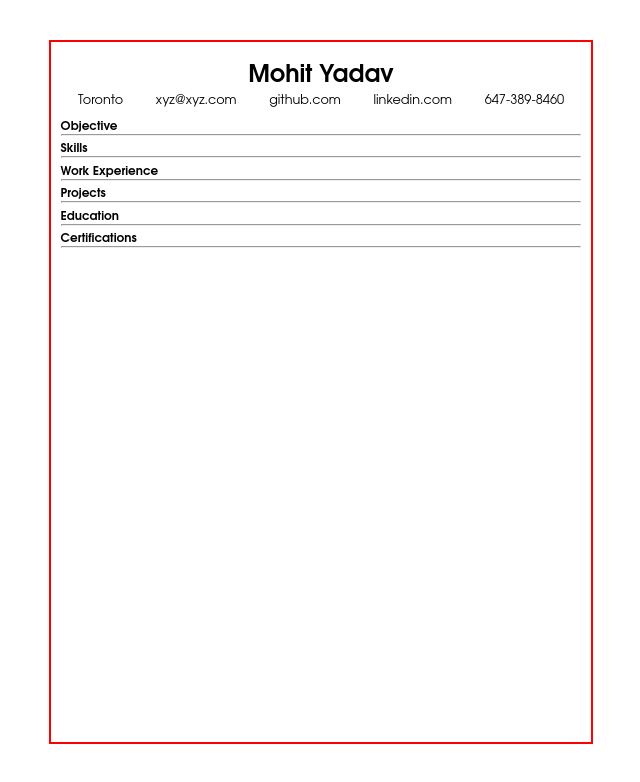
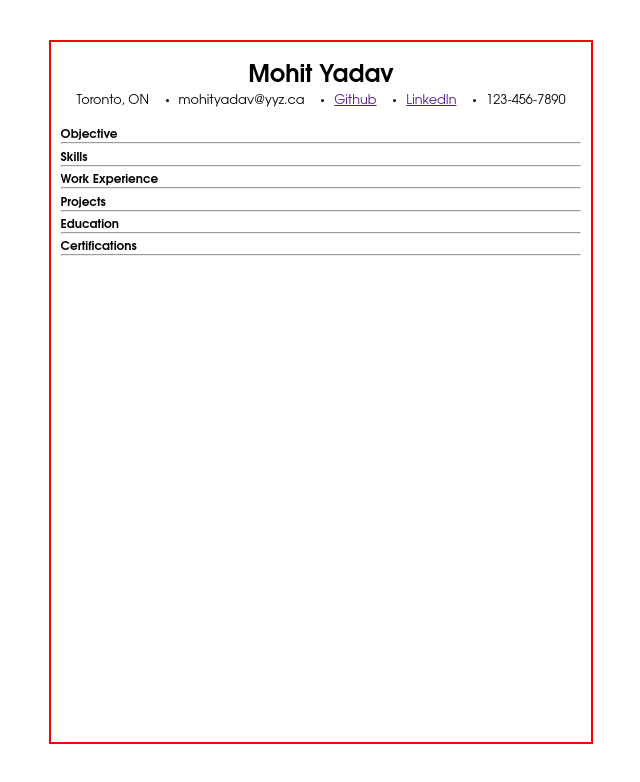
Before and after one commit to yaadevmohit/cv-generator, a React (Vite) app in the folder cv-generator/: page / in a window 1280 px wide. Shown: the top 782 px of the page, without its empty margins (319-959 px from the left). Built offline with nearby package versions, Linux system fonts and the light colour scheme; the HTML template or start-up script is replaced by a standard one.

Commit message:
header initial part done

```diff
--- a/cv-generator/src/assets/formData.tsx
+++ b/cv-generator/src/assets/formData.tsx
@@ -1,17 +1,18 @@
 export default {
     name: "Mohit Yadav",
-    about: [
-        {id: 0, fieldname: "city", value: "Toronto"},
-        {id: 1, fieldName: "email", value: "xyz@xyz.com"},
-        {id: 2, fieldName: "github", value: "github.com"},
-        {id: 3, fieldName: "linkedin", value: "linkedin.com"},
-        {id: 4, fieldName: "phone", value: "647-389-8460"},
-    ],
+    // city, email, github, linkedIn, phone
+    about: {
+        city: 'Toronto, ON',
+        email: "mohityadav@yyz.ca",
+        githubUrl: "",
+        linkedinUrl: "",
+        phone: "123-456-7890"
+    },
     objective: "Lorem ipsum dolor sit amet, consectetur adipisicing elit. Veritatis ipsam debitis, sint possimus quae pariatur laborum doloremque mollitia vitae minima, blanditiis reiciendis velit eos molestiae nemo, autem placeat sapiente. Ipsam?",
     skills: [
         {
             skillsGroupName: "",
-            skillGroupData: []
+            skillGroupData: [],
         },
     ],
     workExp: [
@@ -20,12 +21,13 @@ export default {
             jobTitle: "baller",
             location: "Toronto",
             startDate: "",
-            endData: "",
+            endDate: "",
             expPts: []
         }
     ],
     projects: [
         {
+
             projectName: "Library",
             websiteLink: "",
             repoLink: "",
--- a/cv-generator/src/components/Header.tsx
+++ b/cv-generator/src/components/Header.tsx
@@ -3,7 +3,7 @@ import "./styles/header.css"
 
 interface HeaderProps {
     name: string;
-    aboutData: {key: number, fieldName: string, value: string}[];
+    aboutData: {city: string, email: string, githubUrl: string, linkedinUrl: string, phone: string};
     handleInputFn: (a: object) => void;
 }
 
@@ -15,22 +15,18 @@ const Header = ({name, aboutData, handleInputFn}: HeaderProps) => {
         setIsEditable(prevstate => !prevstate)
     }
 
-    const aboutInfoItems = aboutData.map(item => {
-        if(isEditable) {
-            return(<input type="text" key={item.key} name={item.fieldName} value={item.value}/>)
-        }
-        else {
-            return(<span className="about-info-item" key={item.key} >{item.value}</span>)
-        }
-    })
     return(
         <>
             <section className={`header ${isEditable && "editable"}`}>
-                <button className="edit" onClick={handleClick}>{isEditable ? "Submit" : "Edit"}</button>
+                <button className="edit" onClick={handleClick}>{isEditable ? "Done" : "Edit"}</button>
                 {isEditable ? <input type="text" name="name" value={name} onChange={handleInputFn}/> : <h1>{name}</h1>}
-                <div className="about-info">
-                    {aboutInfoItems}
-                </div>
+                <ul className="about-info">
+                    <li>{isEditable ? <input type="text" value={aboutData.city} name="city" onChange={handleInputFn}/> : aboutData.city}</li>
+                    <li>{isEditable ? <input type="text" value={aboutData.email} name="email" onChange={handleInputFn}/> : aboutData.email}</li>
+                    <li>{isEditable ? <input type="text" value={aboutData.githubUrl} name="githubUrl" onChange={handleInputFn} placeholder="Enter github url"/> : <a href={aboutData.githubUrl} target="_blank">Github</a>}</li>
+                    <li>{isEditable ? <input type="text" value={aboutData.linkedinUrl} name="linkedinUrl" onChange={handleInputFn} placeholder="enter linkedin url"/> : <a href={aboutData.linkedinUrl} target="_blank">LinkedIn</a>}</li>
+                    <li>{isEditable ? <input type="text" value={aboutData.phone} name="phone" onChange={handleInputFn}/> : aboutData.phone}</li>
+                </ul>
             </section>
         </>
     )
--- a/cv-generator/src/components/Preview.tsx
+++ b/cv-generator/src/components/Preview.tsx
@@ -7,17 +7,27 @@ import defaultData from "../assets/formData"
 const Preview = () => {
 
     const [data, setData] = useState(defaultData);
-    console.log(data)
+    console.log(data.about)
 
-    const handleChange = (event: InputEvent) => {
+    const handleChange = (event: React.ChangeEvent<HTMLInputElement>) => {
         const {name, value} = event.target;
         setData((prevData) => {
-            return({
+            if(name == "name") {
+                return({
                 ...prevData,
                 [name]: value,
-            })
+                })
+            }
+            else {
+                return({
+                    ...prevData,
+                    about: {
+                        ...prevData.about,
+                        [name]: value,
+                    },
+                })
+            }
         })
-        console.log(data.About[name])
     }
     return(
         <>
--- a/cv-generator/src/components/styles/header.css
+++ b/cv-generator/src/components/styles/header.css
@@ -2,12 +2,13 @@
     position: relative;
     --btn-clr: #BBE9FF;
     --fs-size-primary: 1.5rem;
+    --fw--size-primary: 600;
     border: 1px solid transparent;
 }
 
 input, input:focus {
+    outline: none;
     /* border: none; */
-    outline: none;
 }
 
 .header > * {
@@ -15,16 +16,18 @@ input, input:focus {
 }
 
 .header > input {
+    font-weight: var(--fw--size-primary);
     font-size: var(--fs-size-primary);
     width: fit-content;
     text-align: center;
 }
 
 .header {
+    min-height: 4rem;
     h1{
         font-size: var(--fs-size-primary);
         text-align: center;
-        font-weight: 600;
+        font-weight: var(--fw--size-primary);
     }
     button {
         background-color: var(--btn-clr);
@@ -39,24 +42,26 @@ input, input:focus {
     }
     .about-info {
         display: flex;
+        margin: 0;
         align-items: center;
         justify-content: space-around;
-        flex-wrap: nowrap;
-        max-height: 3.9rem;
-        max-width: 32.5rem;
-        flex: 1;
-    input, span {
+        padding: 0;
+
+        input, li {
             font-size: 0.8rem;
             width: fit-content;
             text-align: center;
-        padding-inline: 1rem;
+            margin: 0;
         }
+
         input {
             max-width: 6rem;
+            /* border: none; */
         }
     }
-    .about-info > * + * {
-        border-left: 1px;
+
+    .about-info > li:first-child {
+        list-style-type: none;
     }
 }
 
@@ -66,18 +71,13 @@ input, input:focus {
 
 
 .header:hover, .header.editable {
-    /* border: 1px solid black; */
     button.edit {
         display: block;
     }
 }
 
-
-div.about-info {
-    input, li {
-        font-size: 0.8rem;
-    }
-    input {
-        max-width: 5rem;
+.header.editable {
+    li {
+        list-style-type: none;
     }
 }
```
Lines whose indentation alone changed are shown as unchanged.
